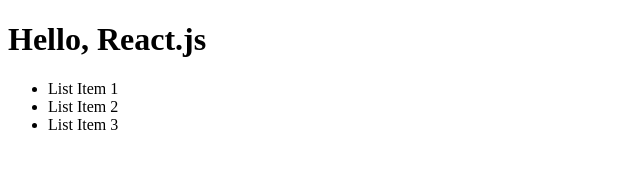
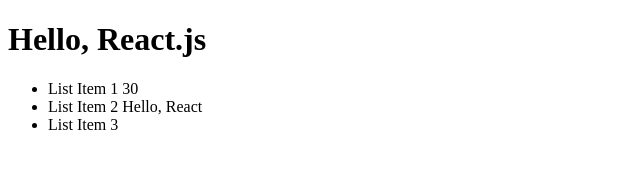
Before and after one commit to KurachBogdan/react-27-10, a React (Create React App) app in the folder shop-project/: page / in a window 1280 px wide. Shown: the top 170 px of the page, without its empty margins (0-640 px from the left). Built offline with nearby package versions, Linux system fonts and the light colour scheme.

Commit message:
add jsx rules

```diff
--- a/shop-project/src/index.tsx
+++ b/shop-project/src/index.tsx
@@ -1,16 +1,22 @@
 import React from 'react'
 import ReactDOM from 'react-dom/client'
 
-const h1 = <h1 id="title">Hello, React.js</h1>
+const h1 = (
+    <h1 id="title" className="edit">
+        Hello, React.js
+    </h1>
+)
+
+let a = 10
+let b = 'Hello, React'
 
 const list = (
     <ul>
-        <li>List Item 1</li>
-        <li>List Item 2</li>
+        <li>List Item 1 {a + 10 + 10}</li>
+        <li>List Item 2 {b}</li>
         <li>List Item 3</li>
     </ul>
 )
-
 
 const content = (
     <div>
```
